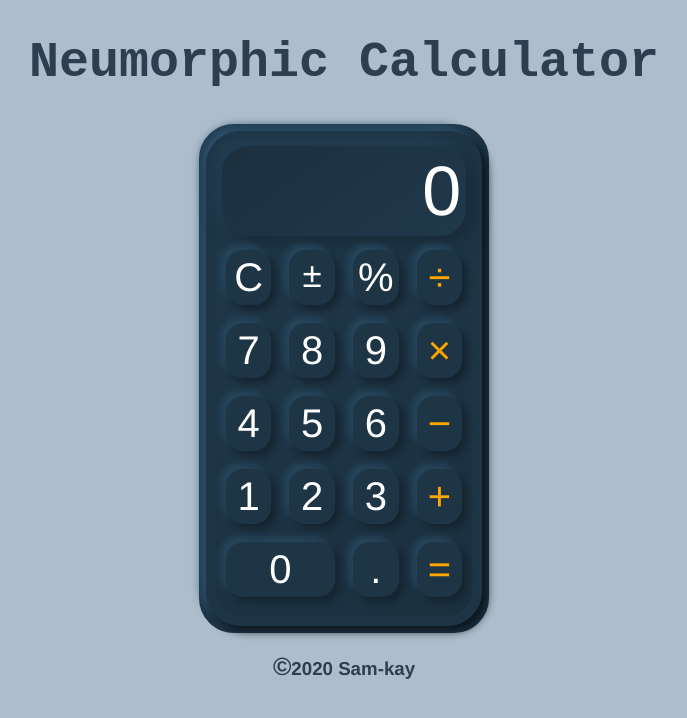
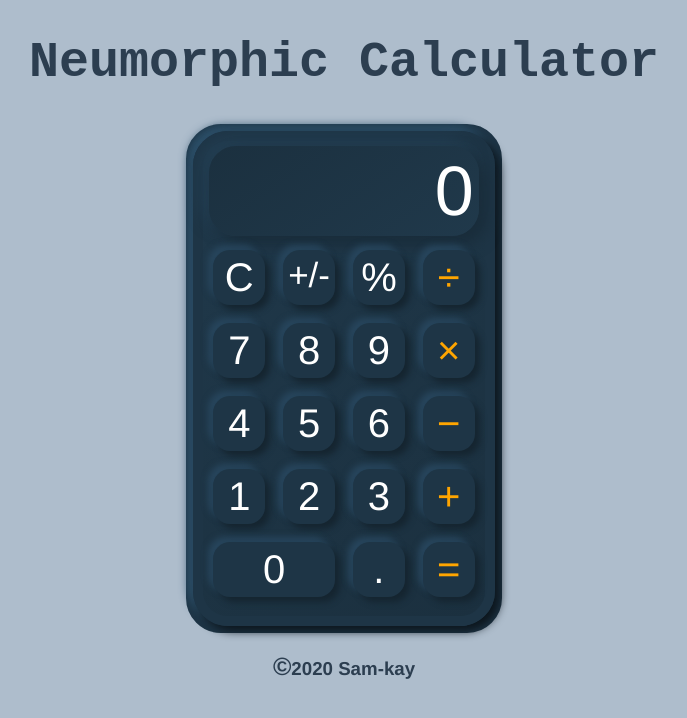
Before and after one commit to Sam-kayode/vue-js-calculator-modified, a Vue app: page / in a window 1280 px wide. Shown: the top 718 px of the page, without its empty margins (296-983 px from the left). Built offline with nearby package versions, Linux system fonts and the light colour scheme.

Commit message:
opertor html code

```diff
--- a/src/components/calculator.vue
+++ b/src/components/calculator.vue
@@ -3,7 +3,7 @@
     <div class="calculator">
       <div class="display">{{current || 0}}</div>
       <div class="btn" v-on:click="clear">C</div>
-      <div class="btn change-sign" v-on:click="sign">&plusmn;</div>
+      <div class="btn change-sign" v-on:click="sign">+/-</div>
       <div class="btn" v-on:click="percent">&percnt;</div>
       <div class="btn operator" v-on:click="divide">&divide;</div>
       <div class="btn" v-on:click="append('7')">7</div>
```
